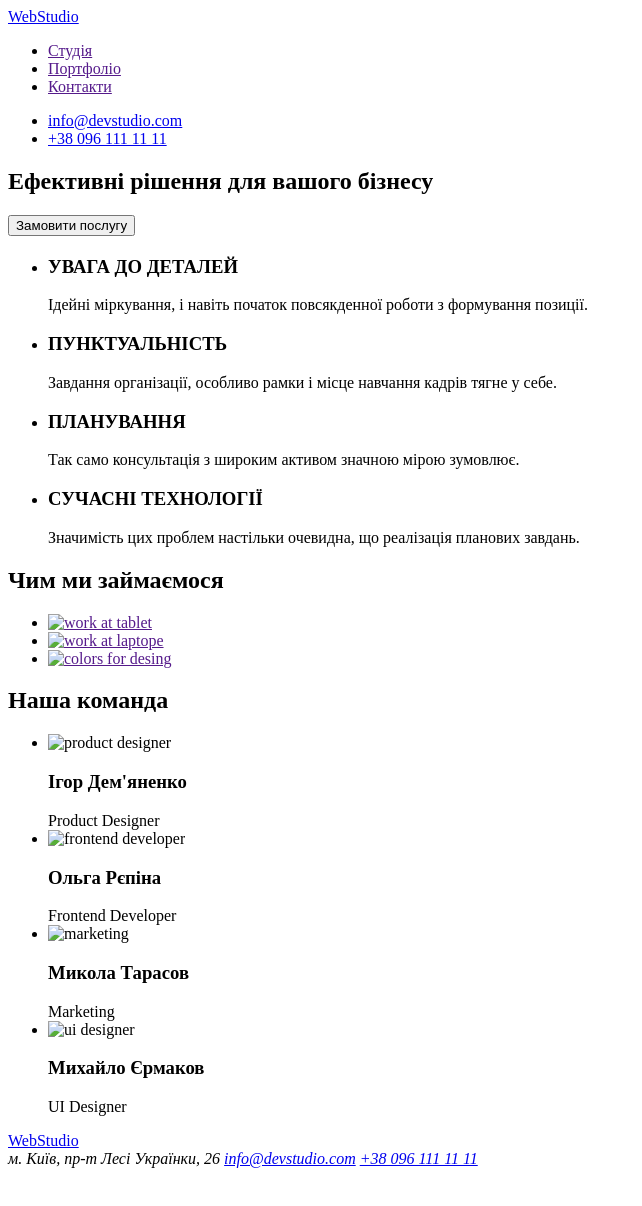
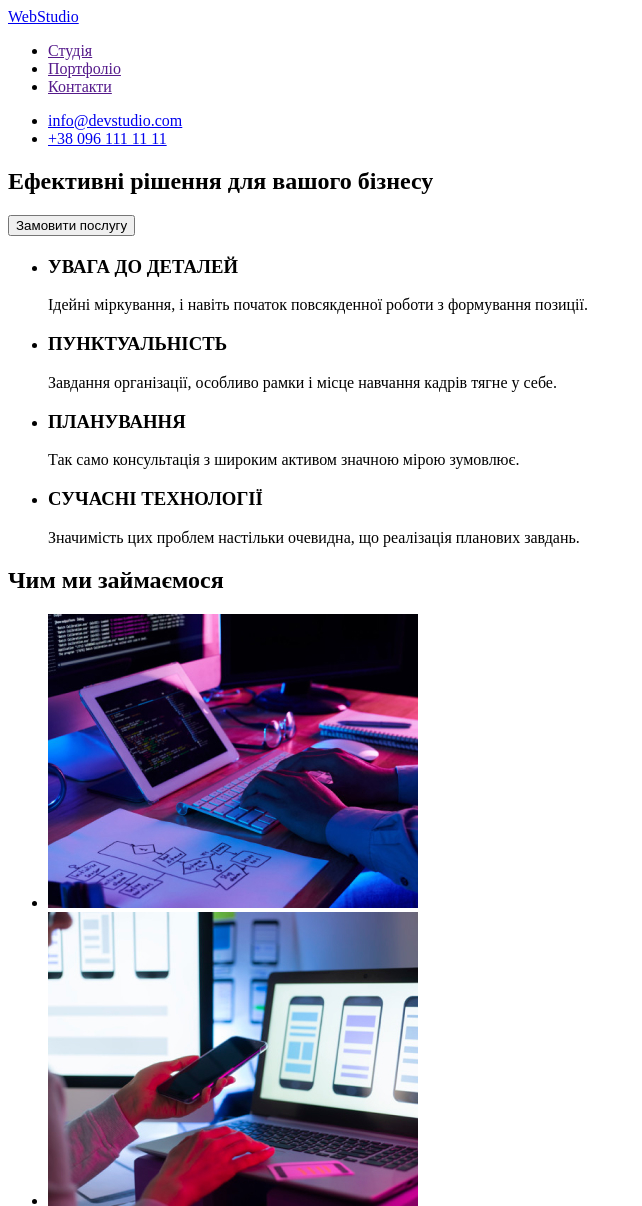
Before and after one commit to holvas-web/goit-markup-hw-01, a plain HTML site: page index.html in a window 1280 px wide. Shown: the top 1206 px of the page, without its empty margins (0-642 px from the left). Before the commit the page ends 1176 px from the top, so only its background shows below. Drawn offline with Linux system fonts and the light colour scheme; the site is published under a folder, as on GitHub Pages, so addresses that start at the root find nothing.

Commit message:
Зміни в шляху до фото

```diff
--- a/index.html
+++ b/index.html
@@ -76,17 +76,17 @@
         <ul>
           <li>
             <a href="">
-                <img src="/images/box_1.jpg" alt="work at tablet" width="370">
+                <img src="images/box_1.jpg" alt="work at tablet" width="370">
             </a>
           </li>
           <li>
             <a href="">
-                <img src="/images/box_2.jpg" alt="work at laptope" width="370">
+                <img src="images/box_2.jpg" alt="work at laptope" width="370">
             </a>
           </li>
           <li>
             <a href="">
-              <img src="/images/box_3.jpg" alt="colors for desing" width="370">
+              <img src="images/box_3.jpg" alt="colors for desing" width="370">
             </a>
           </li>
         </ul>
@@ -98,25 +98,25 @@
 
         <ul>
           <li>
-            <img src="/images/product_designer.jpg" alt="product designer" width="270">
+            <img src="images/product_designer.jpg" alt="product designer" width="270">
             <h3>Ігор Дем'яненко</h3>
             Product Designer
           </li>
 
           <li>
-            <img src="/images/frontend_developer.jpg" alt="frontend developer" width="270">
+            <img src="images/frontend_developer.jpg" alt="frontend developer" width="270">
             <h3>Ольга Рєпіна</h3>
             Frontend Developer
           </li>
 
           <li>
-            <img src="/images/marketing.jpg" alt="marketing" width="270">
+            <img src="images/marketing.jpg" alt="marketing" width="270">
             <h3>Микола Тарасов</h3>
             Marketing
           </li>
 
           <li>
-            <img src="/images/ui_designer.jpg" alt="ui designer" width="270">
+            <img src="images/ui_designer.jpg" alt="ui designer" width="270">
             <h3>Михайло Єрмаков</h3>
             UI Designer
           </li>
```
